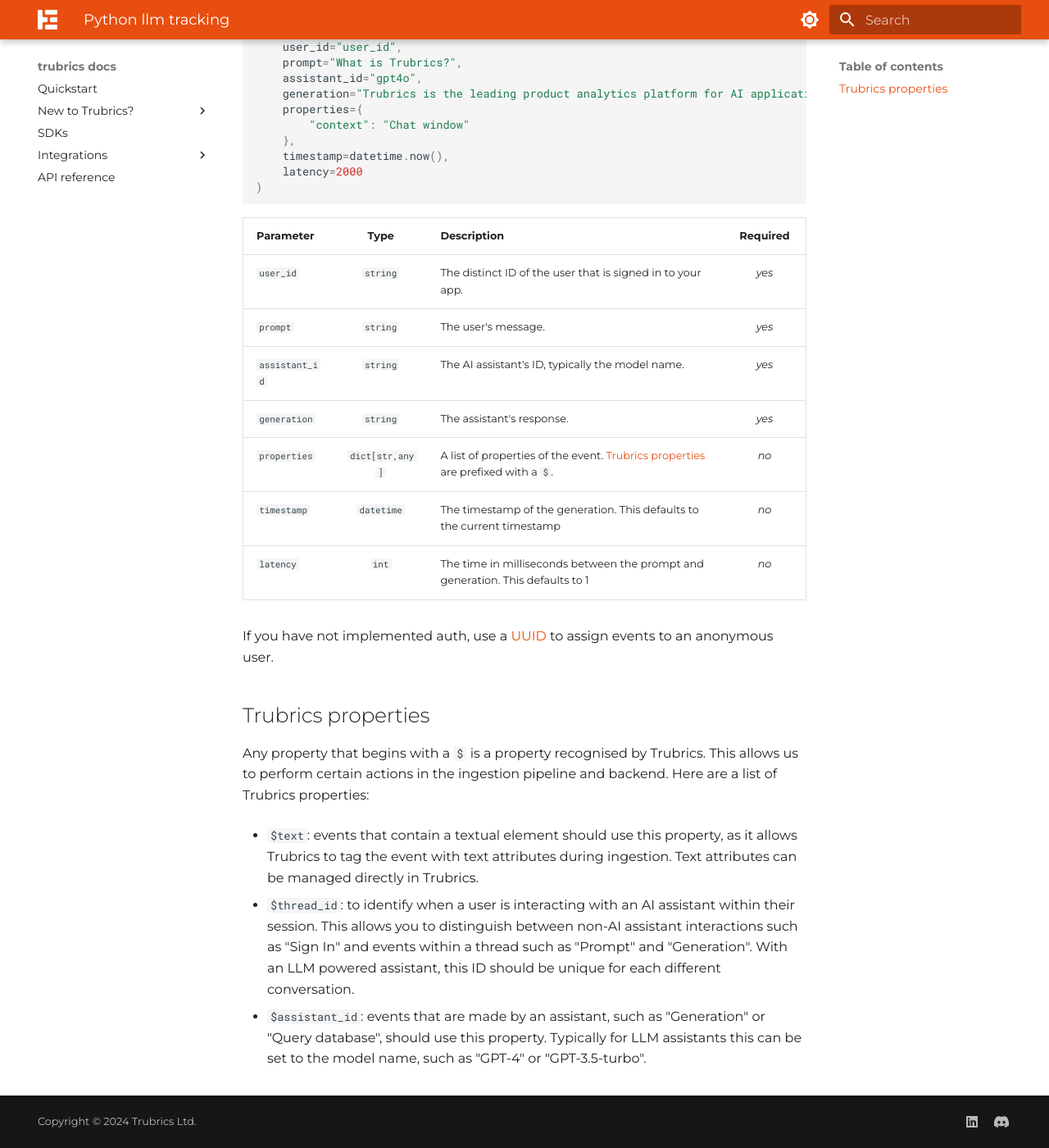
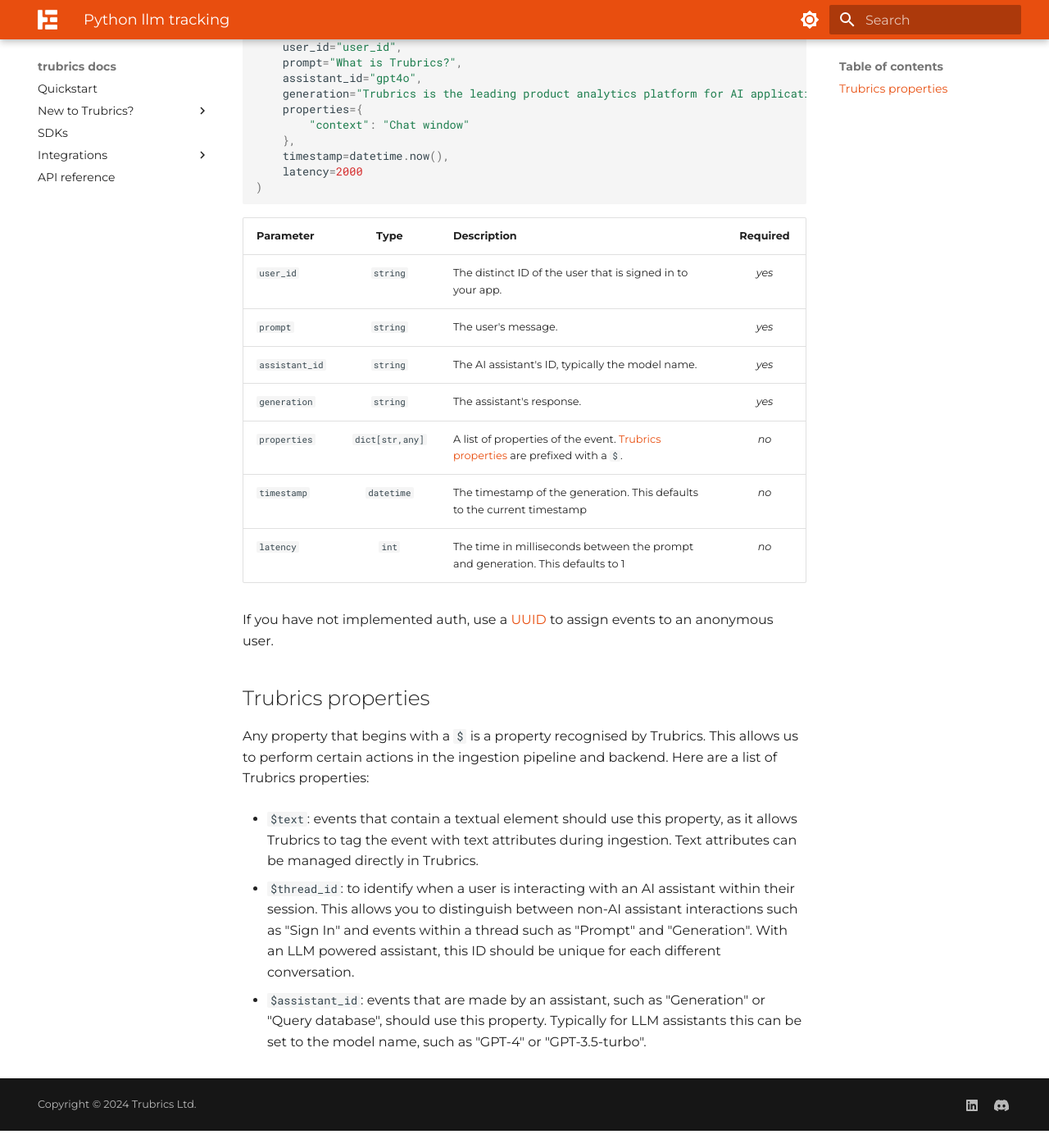
Before and after one commit to trubrics/trubrics-docs, an MkDocs documentation site: the page built from docs/track_events/sdks/python_llm_tracking.md, in a window 1280 px wide and 1400 px high, scrolled down 270 px. Shown: the whole window at 82% size. Built offline with MkDocs 1.6.1 and Material for MkDocs 9.7.7, drawn with Linux system fonts in a browser that asks for light colours; after the commit the page ends 1649 px from its top, so only the background shows below that.

Commit message:
add css to table to not wrap

````diff
--- a/docs/stylesheets/extra.css
+++ b/docs/stylesheets/extra.css
@@ -3,3 +3,12 @@
     --md-primary-fg-color--light: #EC713F;
     --md-primary-fg-color--dark:  #A2360A;
 }
+
+.no-wrap-table th:nth-child(1),
+.no-wrap-table td:nth-child(1),
+.no-wrap-table th:nth-child(2),
+.no-wrap-table td:nth-child(2),
+.no-wrap-table th:nth-child(4),
+.no-wrap-table td:nth-child(4) {
+  white-space: nowrap;
+}
--- a/docs/track_events/sdks/python_llm_tracking.md
+++ b/docs/track_events/sdks/python_llm_tracking.md
@@ -5,6 +5,8 @@
 ``` ts
 --8<-- "utils/code_snippets/python/track_llm.py"
 ```
+
+<div class="no-wrap-table" markdown>
 
 | **Parameter** | **Type** | **Description** | **Required** |
 |---|:---:|---|:---:|
@@ -16,6 +18,8 @@
 | `timestamp` | `datetime` | The timestamp of the generation. This defaults to the current timestamp | _no_ |
 | `latency` | `int` | The time in milliseconds between the prompt and generation. This defaults to 1 | _no_ |
 
+</div>
+
 If you have not implemented auth, use a [UUID](https://www.npmjs.com/package/uuid) to assign events to an anonymous user.
 
 --8<-- "utils/trubrics_properties.md"
--- a/mkdocs.yml
+++ b/mkdocs.yml
@@ -50,6 +50,7 @@
   - pymdownx.inlinehilite
   - pymdownx.snippets:
       base_path: docs
+  - md_in_html
 copyright: Copyright &copy 2024 Trubrics Ltd.
 extra:
   generator: false
````
